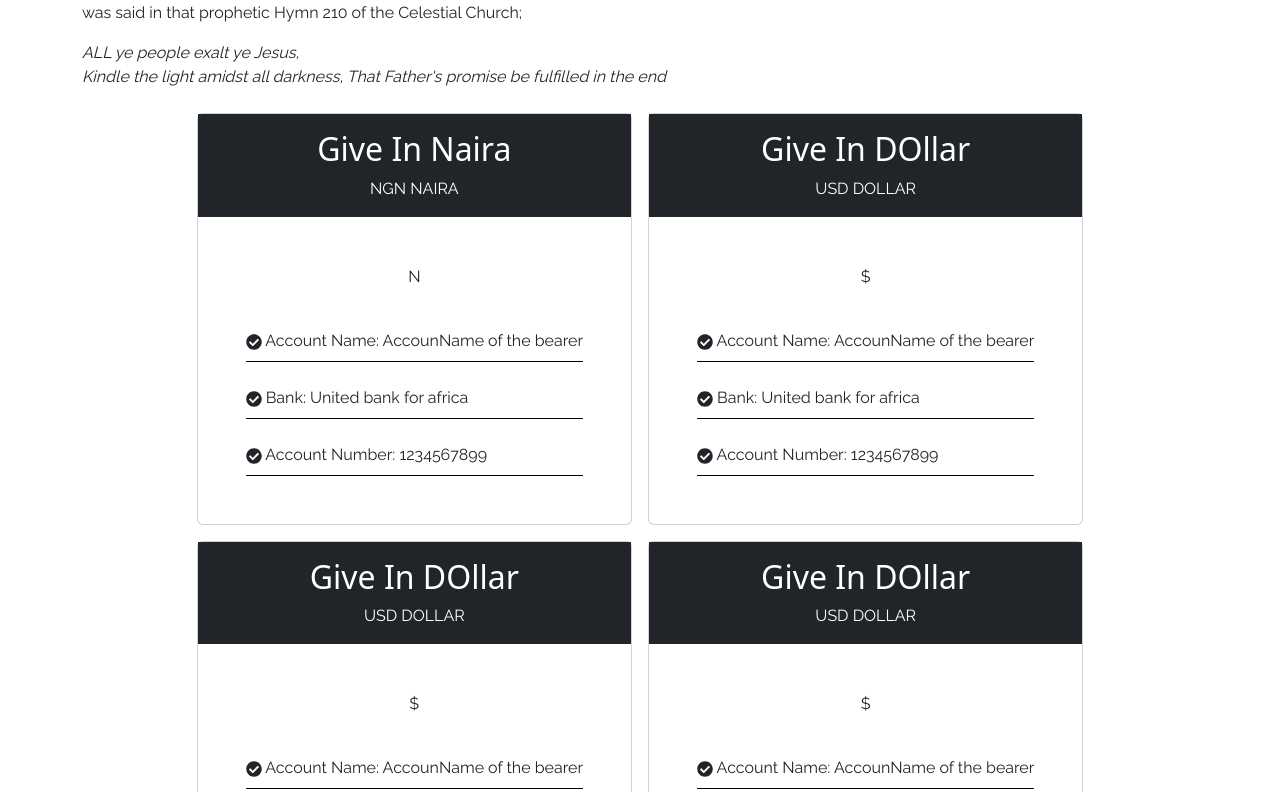
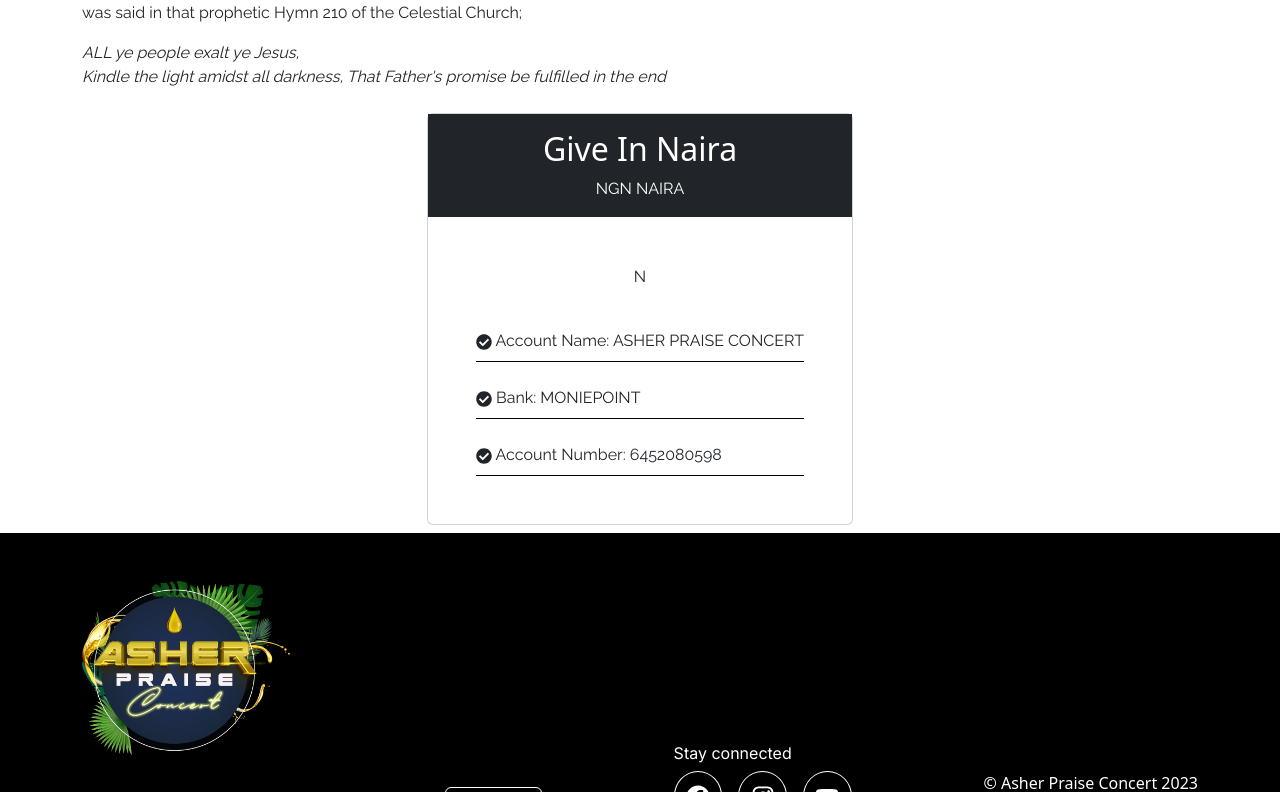
Before and after one commit to Harlloh/concert-landing-page, a React (Vite) app: page /give in a window 1280 px wide. Shown: the part 1948-2740 px from the top of the page. Built offline with nearby package versions, Linux system fonts and the light colour scheme.

Commit message:
changed a paragraog in the give page

```diff
--- a/src/components/give/Give.jsx
+++ b/src/components/give/Give.jsx
@@ -10,34 +10,11 @@
       mode: "Naira",
       type: "NGN NAIRA",
       symbol: "N",
-      accounName: "AccounName of the bearer",
-      bank: "United bank for africa",
-      accountNumber: 1234567899,
+      accounName: "ASHER PRAISE CONCERT",
+      bank: "MONIEPOINT",
+      accountNumber: 6452080598,
     },
-    {
-      mode: "DOllar",
-      type: "USD DOLLAR",
-      symbol: "$",
-      accounName: "AccounName of the bearer",
-      bank: "United bank for africa",
-      accountNumber: 1234567899,
-    },
-    {
-      mode: "DOllar",
-      type: "USD DOLLAR",
-      symbol: "$",
-      accounName: "AccounName of the bearer",
-      bank: "United bank for africa",
-      accountNumber: 1234567899,
-    },
-    {
-      mode: "DOllar",
-      type: "USD DOLLAR",
-      symbol: "$",
-      accounName: "AccounName of the bearer",
-      bank: "United bank for africa",
-      accountNumber: 1234567899,
-    },
+
   ];
   return (
     <>
```
